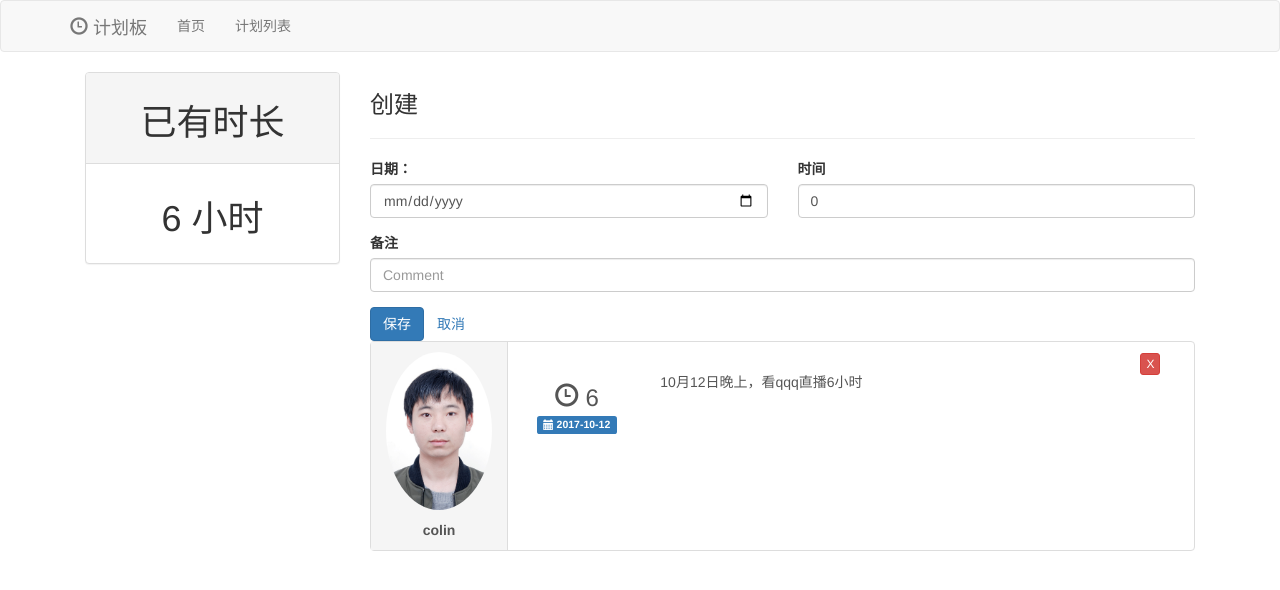
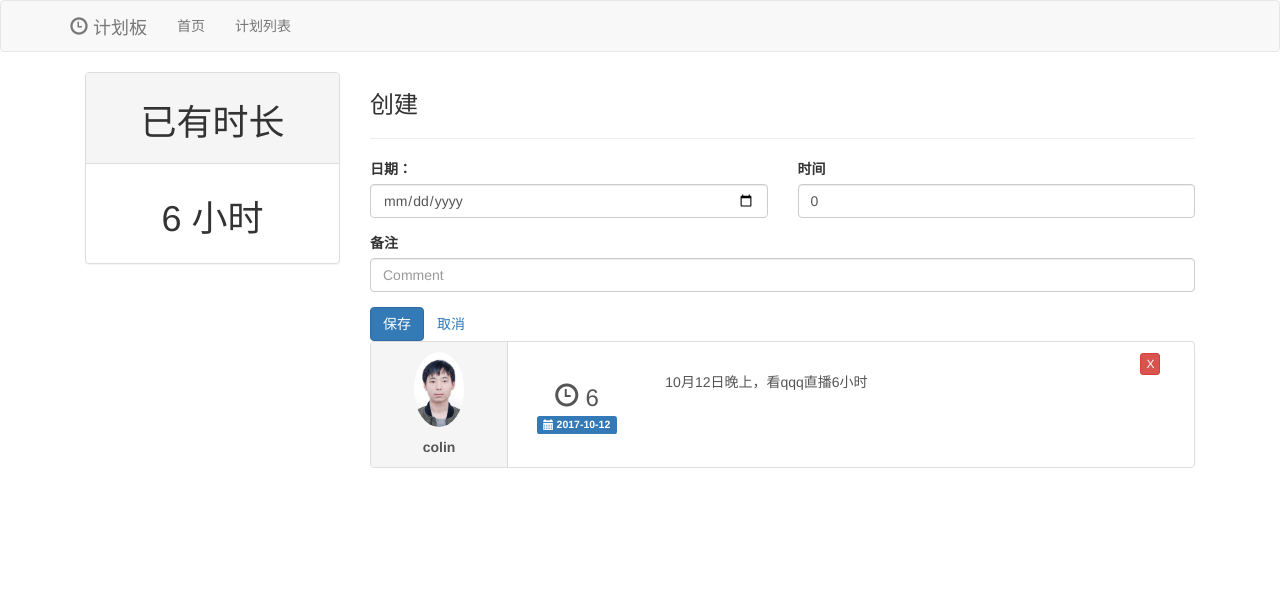
Before and after one commit to Evanzew/vue-vuex-demo-timechecker, a Vue app: page /#/time-entries/log-time in a window 1280 px wide. Shown: the top 590 px of the page. Built offline with nearby package versions, Linux system fonts and the light colour scheme; what vue-resource would draw is missing.

Commit message:
Add gobal css

```diff
--- /dev/null
+++ b/src/css/app.css
@@ -0,0 +1,20 @@
+.avatar {
+  height: 75px;
+  margin: 0 auto;
+  margin-top: 10px;
+  margin-bottom: 10px;
+}
+
+.user-details {
+  background-color: #f5f5f5;
+  border-right: 1px solid #ddd;
+  margin: -10px 0;
+}
+
+.time-block {
+  padding: 10px;
+}
+
+.comment-section {
+  padding: 20px;
+}
--- a/src/main.js
+++ b/src/main.js
@@ -6,6 +6,7 @@ import VueResource from 'vue-resource';
 import App from './App';
 import router from './router';
 import 'bootstrap/dist/css/bootstrap.css';
+import './css/app.css';
 Vue.config.productionTip = false;
 
 Vue.use(VueResource);
```
